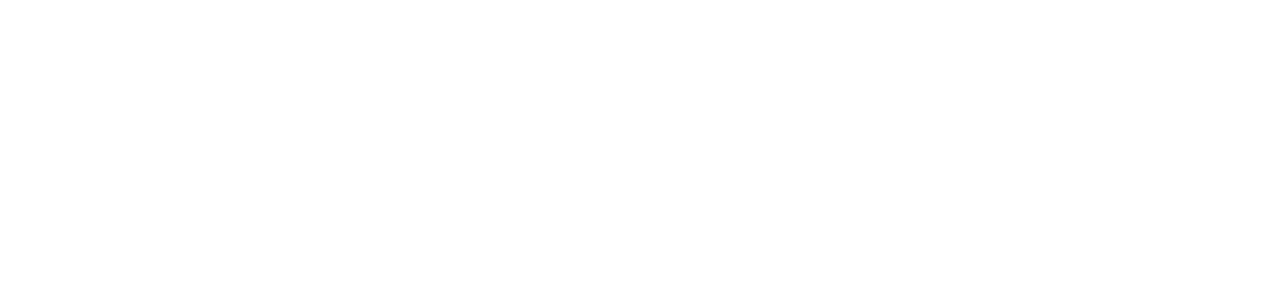
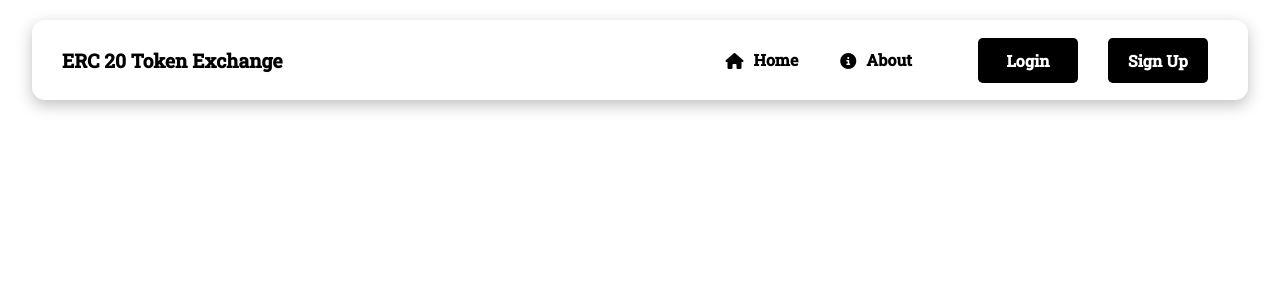
Before and after one commit to HKLin0619/TokenExchange, a React (Create React App) app in the folder project/: page /login in a window 1280 px wide. Before the commit this address had no page. Shown: the top 300 px of the page. Built offline with nearby package versions, Linux system fonts and the light colour scheme; a web font is replaced by a local one.

Commit message:
Home Page

```diff
--- a/project/src/App.js
+++ b/project/src/App.js
@@ -1,6 +1,8 @@
 import './App.css';
 import About from './Routes/About';
 import Home from './Routes/Home';
+import Login from './Routes/Login';
+import SignUp from './Routes/SignUp';
 import { Route, Routes } from 'react-router-dom';
 
 export default function App() {
@@ -9,6 +11,8 @@ export default function App() {
       <Routes>
         <Route path='/' element={<Home/>}/>
         <Route path='/about' element={<About/>}/>
+        <Route path='/login' element={<Login/>}/>
+        <Route path='/signup' element={<SignUp/>}/>
       </Routes>
     </div>
   );
--- a/project/src/Components/Navbar/Navbar.jsx
+++ b/project/src/Components/Navbar/Navbar.jsx
@@ -25,10 +25,17 @@ class Navbar extends Component{
                                 <i className={item.icon}></i>{item.title}
                             </Link>
                         </li>
-                    )
+                    );
                 })}
-                <button>Login</button>
-                <button>Sign Up</button>
+
+                <Link to={MenuItems[2].url}>
+                    <button>{MenuItems[2].title}</button>
+                </Link>
+
+                <Link to={MenuItems[3].url}>
+                    <button>{MenuItems[3].title}</button>
+                </Link>
+
             </ul>
         </nav>
         )
--- a/project/src/Components/Navbar/NavbarMenuItems.jsx
+++ b/project/src/Components/Navbar/NavbarMenuItems.jsx
@@ -22,7 +22,7 @@ export const MenuItems = [
 
     {
         title : "Sign Up",
-        url : "/sign up",
+        url : "/signup",
         className : "nav-links-mobile",
     },
 
--- /dev/null
+++ b/project/src/Routes/Login.jsx
@@ -0,0 +1,12 @@
+import React from 'react'
+import Navbar from '../Components/Navbar/Navbar'
+
+function Login() {
+  return (
+    <>
+        <Navbar/>
+    </>
+  )
+}
+
+export default Login
--- /dev/null
+++ b/project/src/Routes/SignUp.jsx
@@ -0,0 +1,12 @@
+import React from 'react'
+import Navbar from '../Components/Navbar/Navbar'
+
+function SignUp() {
+  return (
+    <>
+        <Navbar/>
+    </>
+  )
+}
+
+export default SignUp
```
